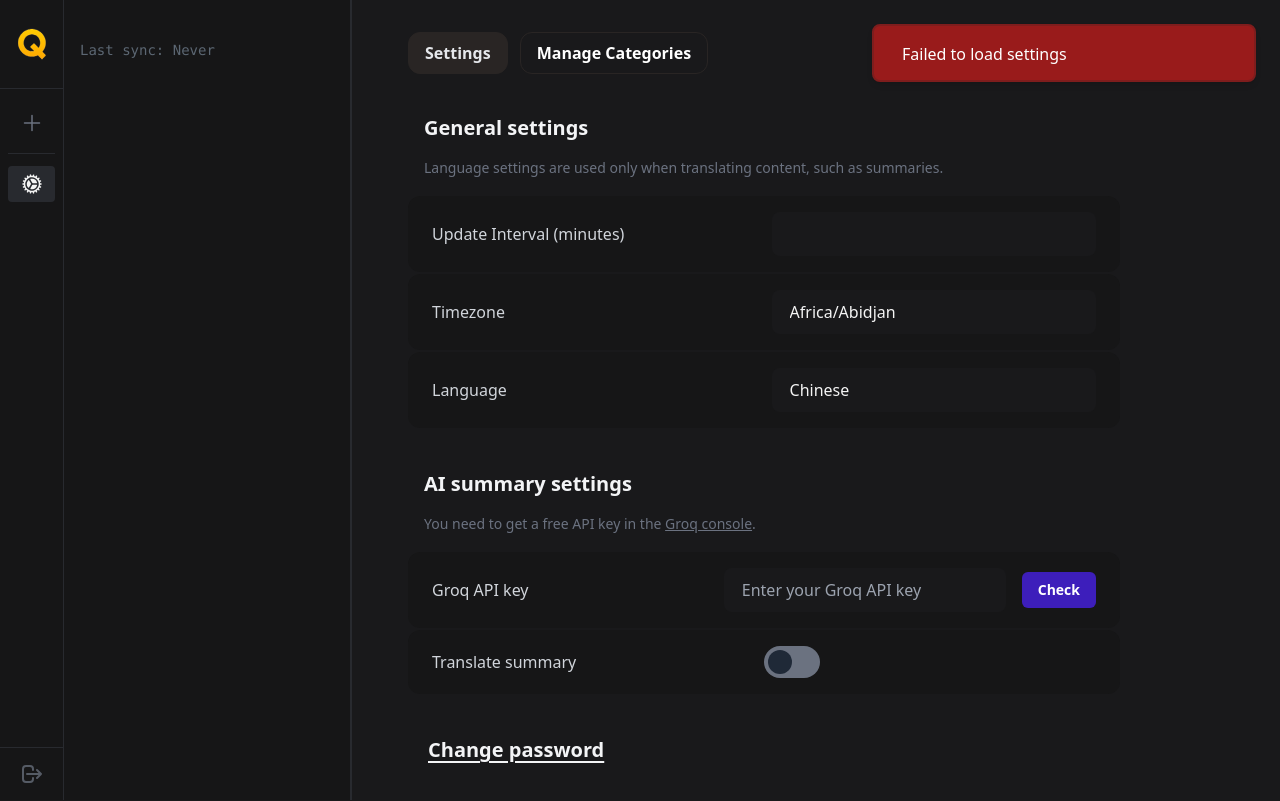
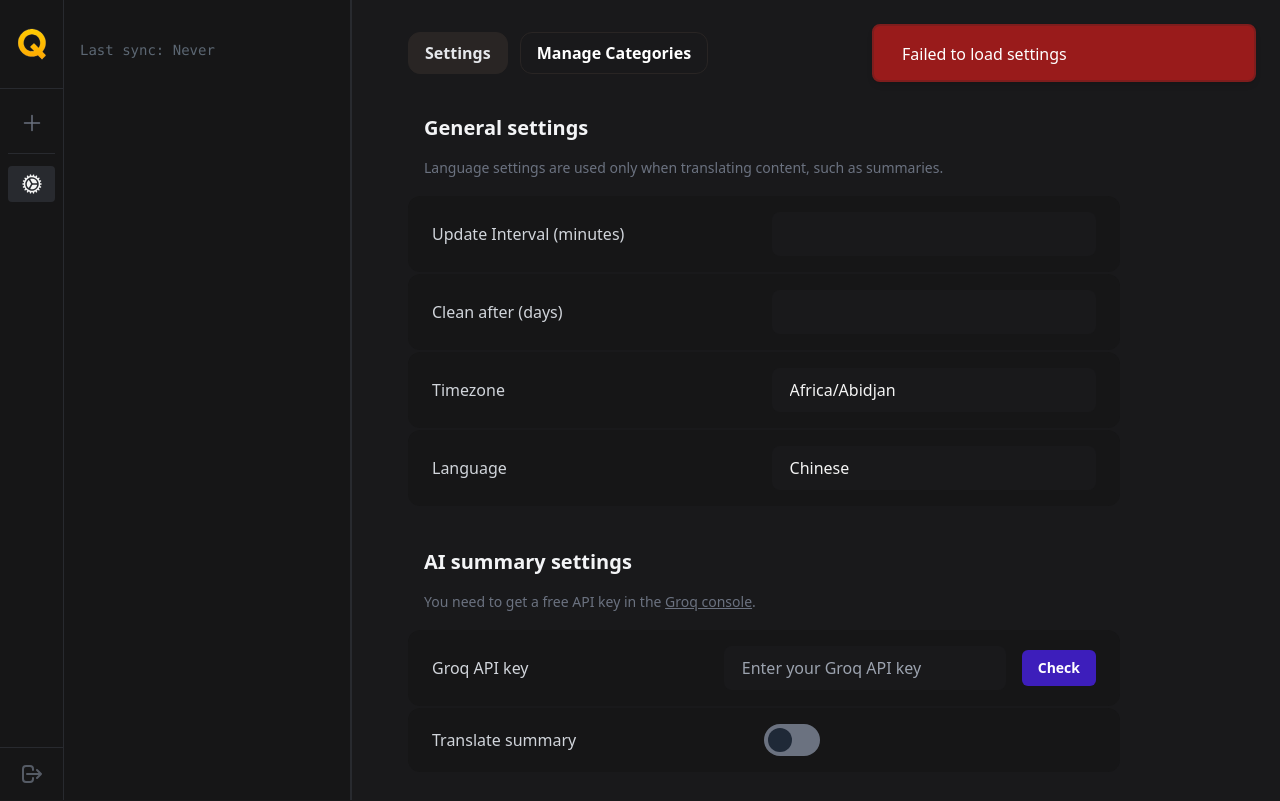
Before and after one commit to defnone/quickfeeds, a Flask app: page /settings in a window 1280 px wide. Shown: the top 801 px of the page. Run offline with Flask 3, Linux system fonts and the light colour scheme; the visitor is signed in with stand-in values (Sample User, id 1); data comes from the database, SQL or seed files in the repository; data that the repository does not hold is empty; style sheets or scripts are compiled from the project's sources; parts of the project's set-up code (start-up, migrations or seed data) failed here and were passed over; some web fonts are replaced.

Commit message:
feat ✨: Add 'Clean' feature settings with new input field, label, and JavaScript logic.

```diff
--- a/app/templates/settings.html
+++ b/app/templates/settings.html
@@ -22,6 +22,20 @@
                 name="update-interval"
                 class="selects w-full md:w-1/2 border-2 focus:outline-none focus:border-blue-500 border-transparent bg-slate-800 focus:bg-stone-800 rounded-lg px-4 py-2" />
         </div>
+
+        <!-- Clean -->
+
+        <div x-data="{ input: '' }" class="flex-col md:flex-row flex items-start md:items-center justify-start space-x-0 md:space-x-4 space-y-4 md:space-y-0 px-6 py-4 bg-slate-900 rounded-xl">
+            <label for="clean-after" class="w-full md:w-1/2 text-left text-gray-300">Clean after (days)</label>
+            <input
+                type="text"
+                x-model="input"
+                x-on:input="input = input.replace(/[^0-9]/g, '')"
+                id="clean-after"
+                name="clean-after"
+                class="selects w-full md:w-1/2 border-2 focus:outline-none focus:border-blue-500 border-transparent bg-slate-800 focus:bg-stone-800 rounded-lg px-4 py-2" />
+        </div>
+
 
         <!-- Timezone -->
         <div class="flex-col md:flex-row flex items-start md:items-center justify-start space-x-0 md:space-x-4 space-y-4 md:space-y-0 px-6 py-4 bg-slate-900 rounded-xl">
@@ -128,6 +142,7 @@
 <script>
     document.addEventListener('DOMContentLoaded', function () {
         const updateIntervalInput = document.getElementById('update-interval');
+        const cleanAfterInput = document.getElementById('clean-after');
         const timezoneSelect = document.getElementById('timezone');
         const languageSelect = document.getElementById('language');
         const groqApiKeyInput = document.getElementById('groq-api-key');
@@ -149,6 +164,7 @@
                 .then((response) => response.json())
                 .then((data) => {
                     updateIntervalInput.value = data.update_interval;
+                    cleanAfterInput.value  = data.clean_after_days;
                     timezoneSelect.value = data.timezone;
                     languageSelect.value = data.language;
                     groqApiKeyInput.value = data.groq_api_key;
@@ -164,6 +180,7 @@
         function saveUserSettings() {
             return new Promise((resolve, reject) => {
                 const updateInterval = updateIntervalInput.value;
+                const cleanAfterDays  = cleanAfterInput.value;
                 const timezone = timezoneSelect.value;
                 const language = languageSelect.value;
                 const translate = translateToggle.checked;
@@ -171,6 +188,7 @@
 
                 let settings = {
                     update_interval: updateInterval,
+                    clean_after_days: cleanAfterDays,
                     timezone: timezone,
                     language: language,
                     translate: translate,
```
